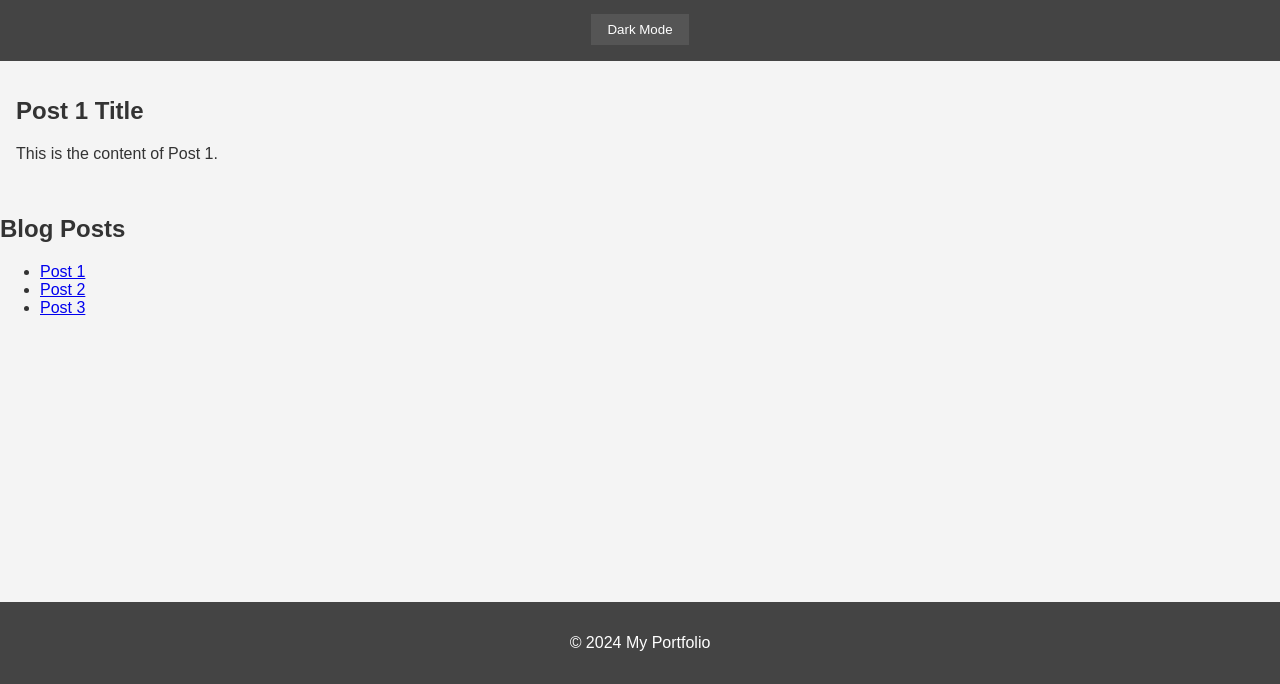
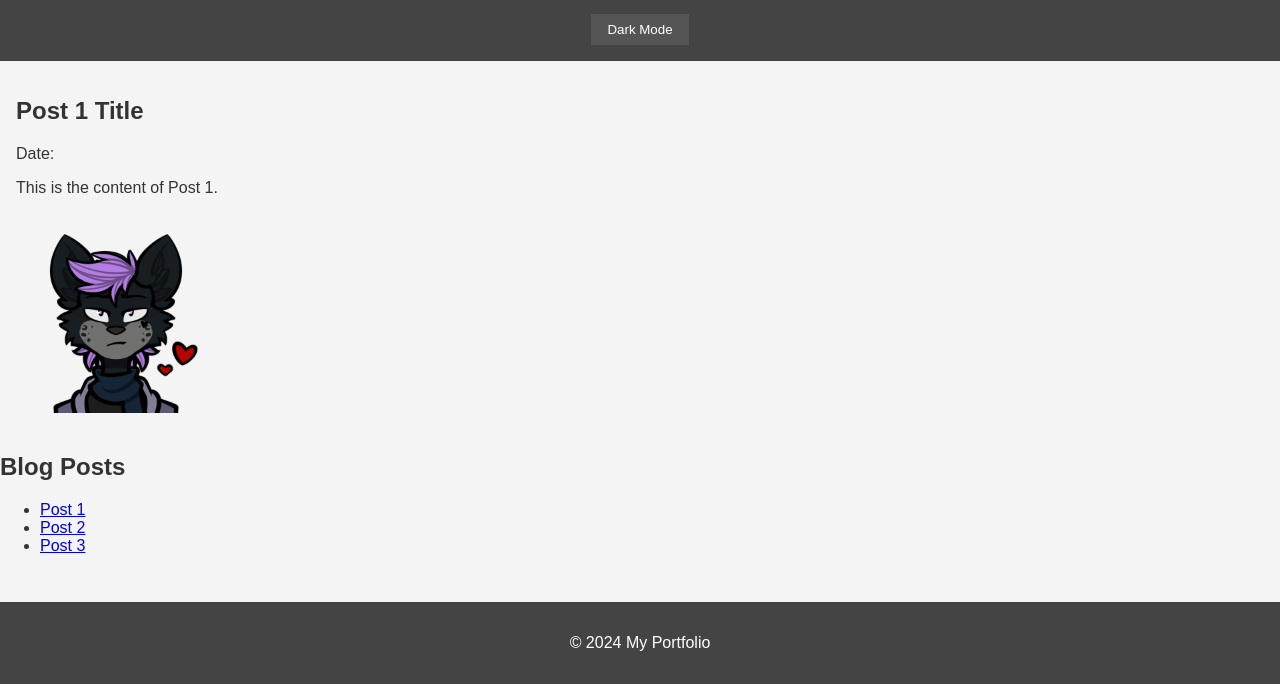
Before and after one commit to Specter10117/Website, a plain HTML site: page posts/post1.html in a window 1280 px wide. Shown: the part 116-800 px from the top of the page. Drawn offline with Linux system fonts and the light colour scheme.

Commit message:
Update post1.html

```diff
--- a/posts/post1.html
+++ b/posts/post1.html
@@ -22,7 +22,9 @@
     <div class="container">
         <main class="content">
             <h2>Post 1 Title</h2>
+            <p>Date:</p>
             <p>This is the content of Post 1.</p>
+            <img src="../images/specty.png" style="width 200px; height: 200px">
         </main>
         <div id="sidebar-container"></div> <!-- Sidebar container -->
 
```
